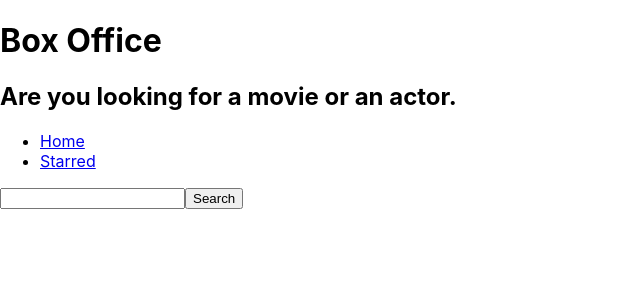
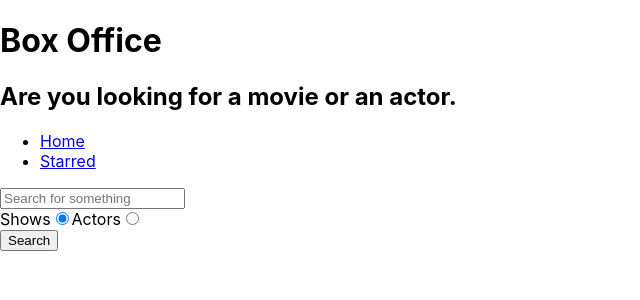
Before and after one commit to SOUMYADEVSANYAL/box-office, a React (Create React App) app: page / in a window 1280 px wide. Shown: the top 300 px of the page, without its empty margins (0-640 px from the left). Built offline with nearby package versions, Linux system fonts and the light colour scheme.

Commit message:
Added actors search with radio buttons.

```diff
--- a/src/pages/Home.js
+++ b/src/pages/Home.js
@@ -7,13 +7,16 @@
 const Home = () => {
   const [input, setInput] = useState('');
   const [results, setResults] = useState(null);
+  const [radioOption, setRadioOption] = useState('shows');
+
+  const isRadioShow = radioOption === 'shows';
 
   const onInputChange = ev => {
     setInput(ev.target.value);
   };
 
   const onSearch = () => {
-    apiGet(`search/shows?q=${input}`).then(result => {
+    apiGet(`search/${radioOption}?q=${input}`).then(result => {
       setResults(result);
     });
   };
@@ -29,25 +32,49 @@
       return <div>No results found</div>;
     }
     if (results && results.length > 0) {
-      return (
-        <div>
-          {results.map(item => (
-            <div key={item.show.id}>{item.show.name}</div>
-          ))}
-        </div>
-      );
+      return results[0].show
+        ? results.map(item => <div key={item.show.id}>{item.show.name}</div>)
+        : results.map(item => (
+            <div key={item.person.id}>{item.person.name}</div>
+          ));
     }
     return null;
   };
 
+  const onRadioChange = ev => {
+    setRadioOption(ev.target.value);
+  };
   return (
     <MainPageLayout>
       <input
         type="text"
+        placeholder="Search for something"
         onChange={onInputChange}
         onKeyDown={onKeyDown}
         value={input}
       />
+      <div>
+        <label htmlFor="show-search">
+          Shows
+          <input
+            id="shows-search"
+            type="radio"
+            value="shows"
+            checked={isRadioShow}
+            onChange={onRadioChange}
+          />
+        </label>
+        <label htmlFor="actors-search">
+          Actors
+          <input
+            id="actors-search"
+            type="radio"
+            value="people"
+            checked={!isRadioShow}
+            onChange={onRadioChange}
+          />
+        </label>
+      </div>
       <button type="button" onClick={onSearch}>
         Search
       </button>
```
